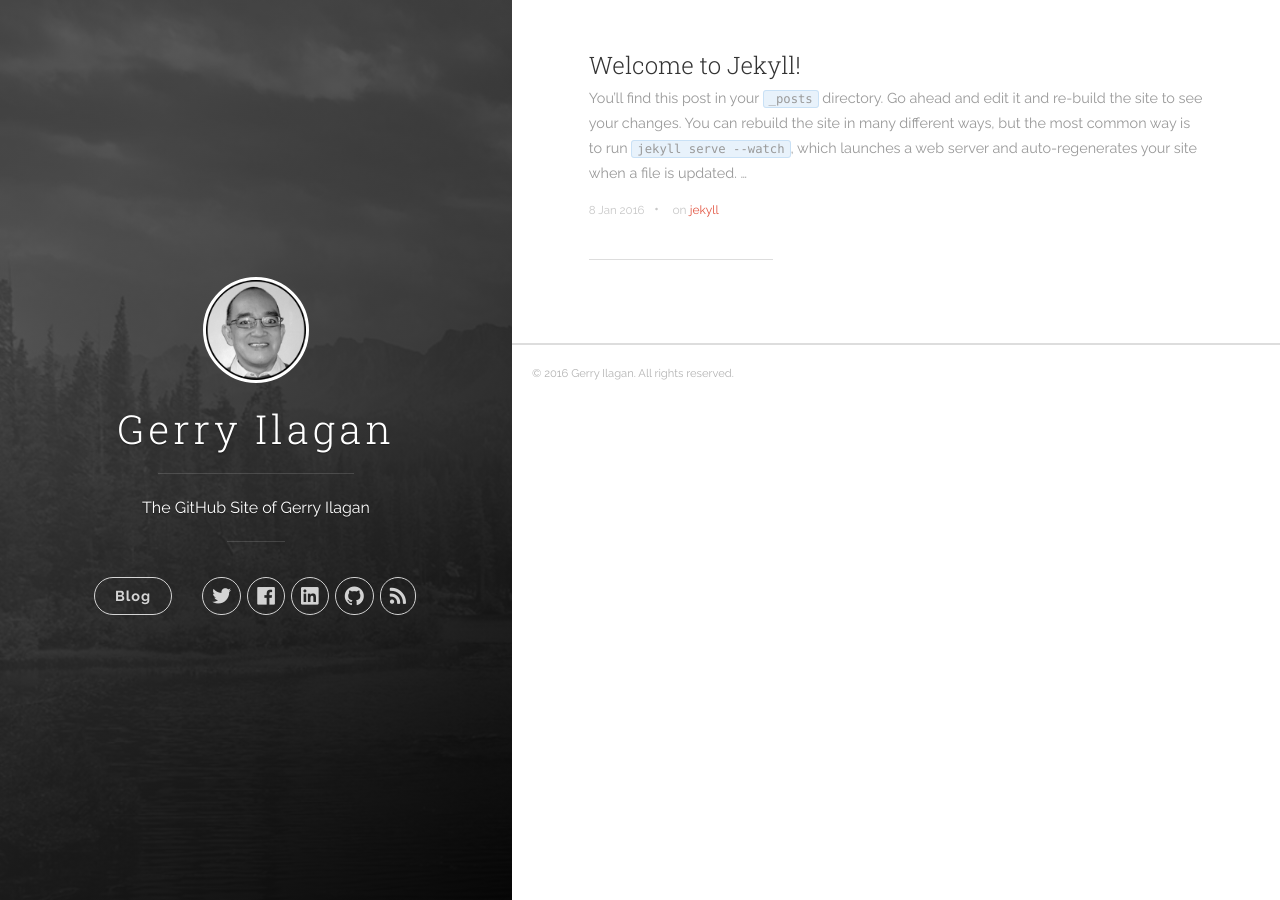
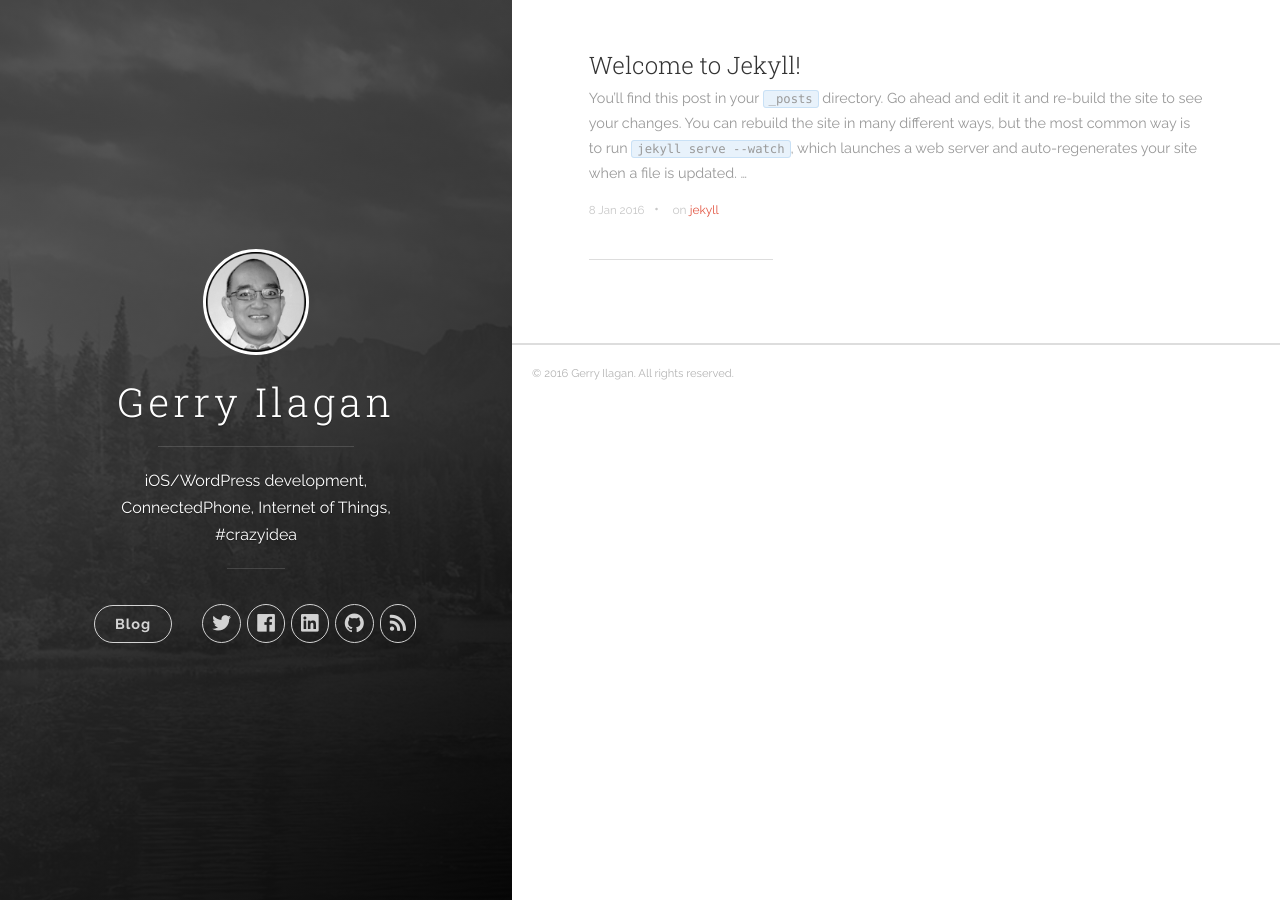
Before and after one commit to gerryilagan/gerryilagan.github.io, a Jekyll site: the page built from index.html, in a window 1280 px wide. Built offline with Jekyll 4.4.1, drawn with Linux system fonts in a browser that asks for light colours; nearby versions of some CDN libraries; the list of posts is cut into pages by our own code.

Commit message:
changed description

```diff
--- a/_config.yml
+++ b/_config.yml
@@ -1,6 +1,6 @@
 # Site settings
 title: Gerry Ilagan
-description: 'The GitHub Site of Gerry Ilagan'
+description: 'iOS/WordPress development, ConnectedPhone, Internet of Things, #crazyidea'
 url: 'http://gerryilagan.github.io.com/'
 baseurl: '/'
 # google_analytics: 'UA-XXXXXX-X'
```
